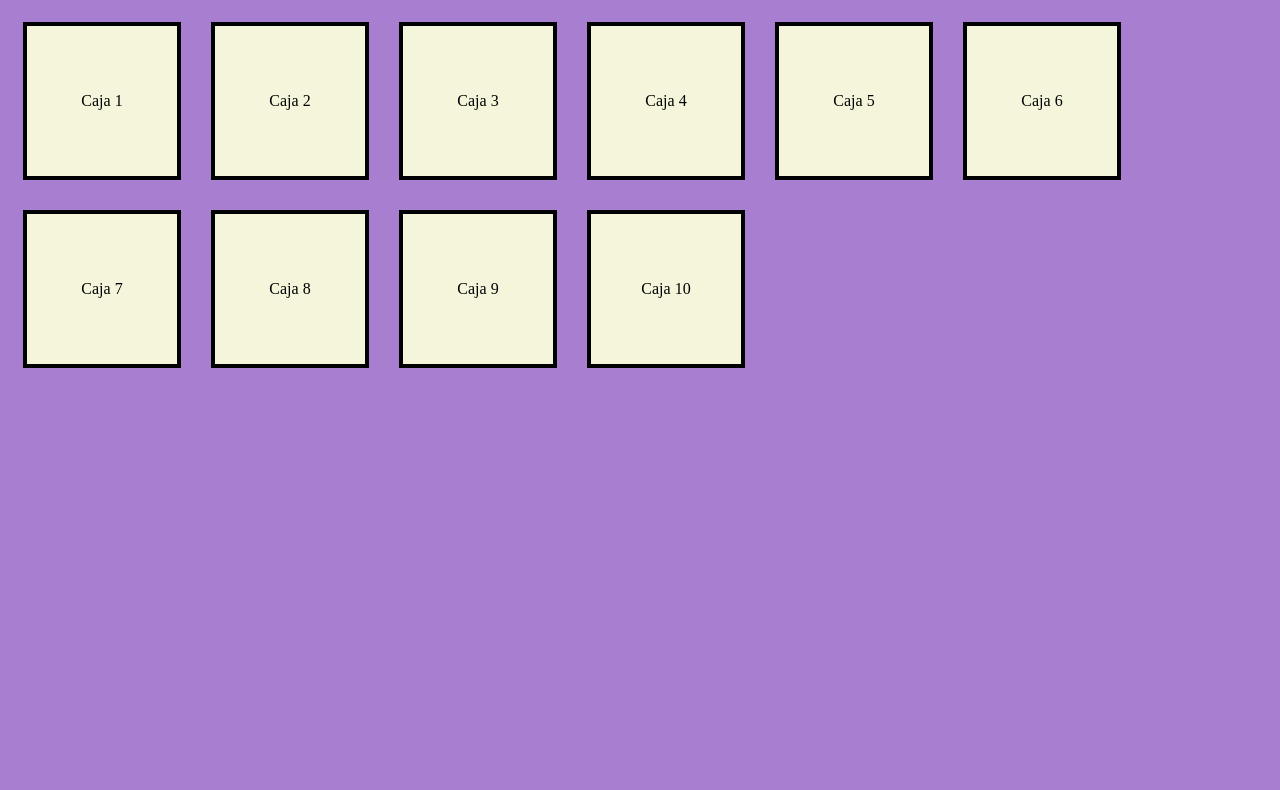
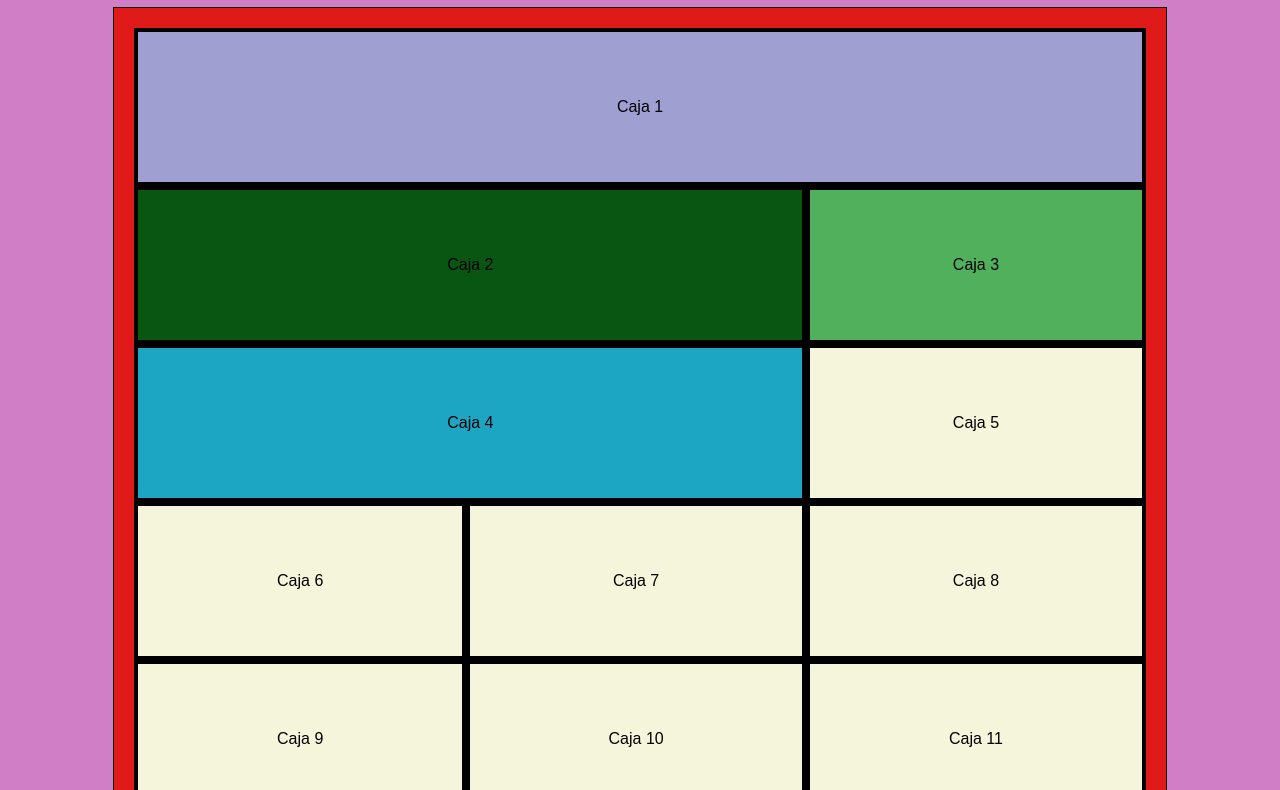
Before and after one commit to Carolina2118/aprendizajeGrip-Sass, a plain HTML site: page index.html in a window 1280 px wide. Shown: the part 73-863 px from the top of the page. Before the commit the page ends 800 px from the top, so only its background shows below. Drawn offline with Linux system fonts and the light colour scheme.

Commit message:
Aprindiendo el tamaño de las cajas con Grid

```diff
--- a/index.html
+++ b/index.html
@@ -11,19 +11,19 @@
 
 <body>
     <h1>Aprendiendo css grid Layout</h1>
-    <div class="grib layout">
-        <div class="class cajas">Caja 1</div>
-        <div class="class cajas">Caja 2</div>
-        <div class="class cajas">Caja 3</div>
-        <div class="class cajas">Caja 4</div>
-        <div class="class cajas">Caja 5</div>
-        <div class="class cajas">Caja 6</div>
-        <div class="class cajas">Caja 7</div>
-        <div class="class cajas">Caja 8</div>
-        <div class="class cajas">Caja 9</div>
-        <div class="class cajas">Caja 10</div>
-
-
+    <div class="grib-layout">
+        <div class="cajas C1">Caja 1</div>
+        <div class="cajas C2">Caja 2</div>
+        <div class="cajas C3">Caja 3</div>
+        <div class="cajas C4">Caja 4</div>
+        <div class="cajas C5">Caja 5</div>
+        <div class="cajas C6">Caja 6</div>
+        <div class="cajas C7">Caja 7</div>
+        <div class="cajas C8">Caja 8</div>
+        <div class="cajas C9">Caja 9</div>
+        <div class="cajas C10">Caja 10</div>
+        <div class="cajas C11">Caja 11</div>
+        <div class="cajas C12">Caja 12</div>
     </div>
 </body>
 
--- a/style.css
+++ b/style.css
@@ -1,21 +1,54 @@
 body {
-    background-color: rgb(168, 127, 208);
+    background-color: rgb(208, 127, 199);
+    font-family: Arial, Helvetica, sans-serif;
     text-align: center;
 }
 
 .grib-layout {
+    display: grid;
+    grid-template-columns: auto auto auto;
+    /*cantidad de colummas y modificarlas*/
+    grid-template-rows: auto auto;
+    /*modificar el comportamiento de fila dearriba y abajo*/
+    justify-content: stretch;
+    /*ajustar o alinear el contenido al principio */
     width: 80%;
-    font-family: Arial, Helvetica, sans-serif;
+    margin: 0 auto;
+    background-color: rgb(224, 25, 25);
+    padding: 20px;
+    border: 1px solid rgb(5, 5, 5);
 }
 
 .cajas {
-    width: 150px;
-    height: 150px;
     border: 4px solid black;
     background-color: beige;
-    margin: 15px;
     text-align: center;
     line-height: 150px;
-    float: left;
-    /* poner las cajas en linea */
+    /* float: left;
+   poner las cajas en linea */
 }
+
+.C1 {
+    grid-column: 1/4;
+    background-color: rgb(159, 159, 210);
+}
+
+.C2 {
+    grid-column: 1/3;
+    background-color: rgb(9, 86, 18);
+}
+
+.C3 {
+    grid-column: 3/4;
+    background-color: rgb(81, 176, 92);
+}
+
+.C4 {
+    grid-column: 1/3;
+    background-color: rgb(29, 165, 196);
+}
+
+.C12 {
+    grid-column: 1/4;
+    background-color: rgb(196, 29, 177);
+}
```
